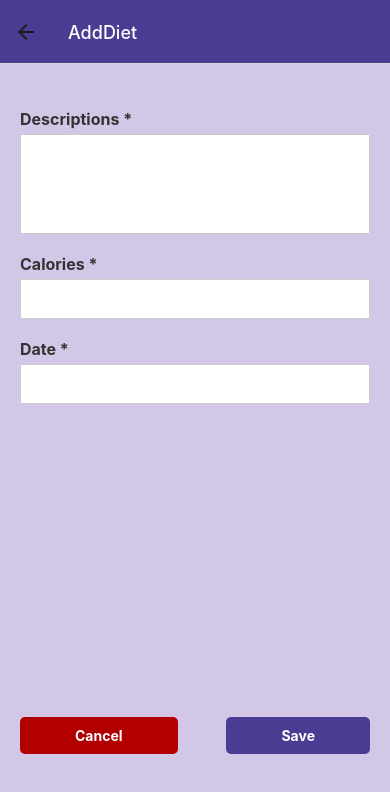
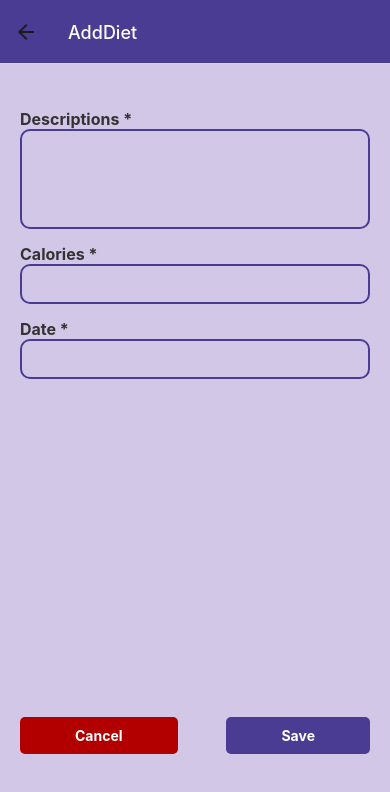
Before and after one commit to cold-flatwhite/assignment2, a React Native app: screen /AddDiet in a window 390 px wide. Shown: the top 792 px of the page. Built offline with nearby package versions, Linux system fonts and the light colour scheme.

Commit message:
changed the text input display style and border color, justfiy the space between each object

```diff
--- a/screens/AddDietScreen.js
+++ b/screens/AddDietScreen.js
@@ -89,7 +89,7 @@ const AddDietScreen = ({navigation}) => {
           <Text style={styles.label}>Date *</Text>
           <PressableButton
             pressedFunction={handleDatePicker}
-            componentStyle={styles.input}
+            componentStyle={[styles.input, styles.dateButton]}
           >
             <Text style={{ color: date ? "#000" : "#aaa" }}>
               {date ? date.toDateString() : ""}
@@ -137,25 +137,26 @@ const AddDietScreen = ({navigation}) => {
     contentContainer: {
       flex: 1,
       justifyContent: "flex-start",
-      paddingTop: 25,
+      paddingTop: 10,
     },
     label: {
       fontSize: 16,
       fontWeight: "bold",
-      marginBottom: 5,
       color: "#333",
+      marginTop : 15,
     },
     input: {
       height: 40,
-      borderColor: "#ccc",
-      borderWidth: 1,
-      marginBottom: 20,
+      borderColor: "#4A3C93",
+      borderWidth: 2,
       paddingHorizontal: 10,
-      backgroundColor: "#fff",
+      backgroundColor: "#D2C7E7",
+      justifyContent : "center",
+      borderRadius : 10,
     },
     datePicker: {
       width: "100%",
-      backgroundColor: "#fff",
+      backgroundColor: "#D2C7E7",
       borderRadius: 5,
     },
     buttonContainer: {
```
